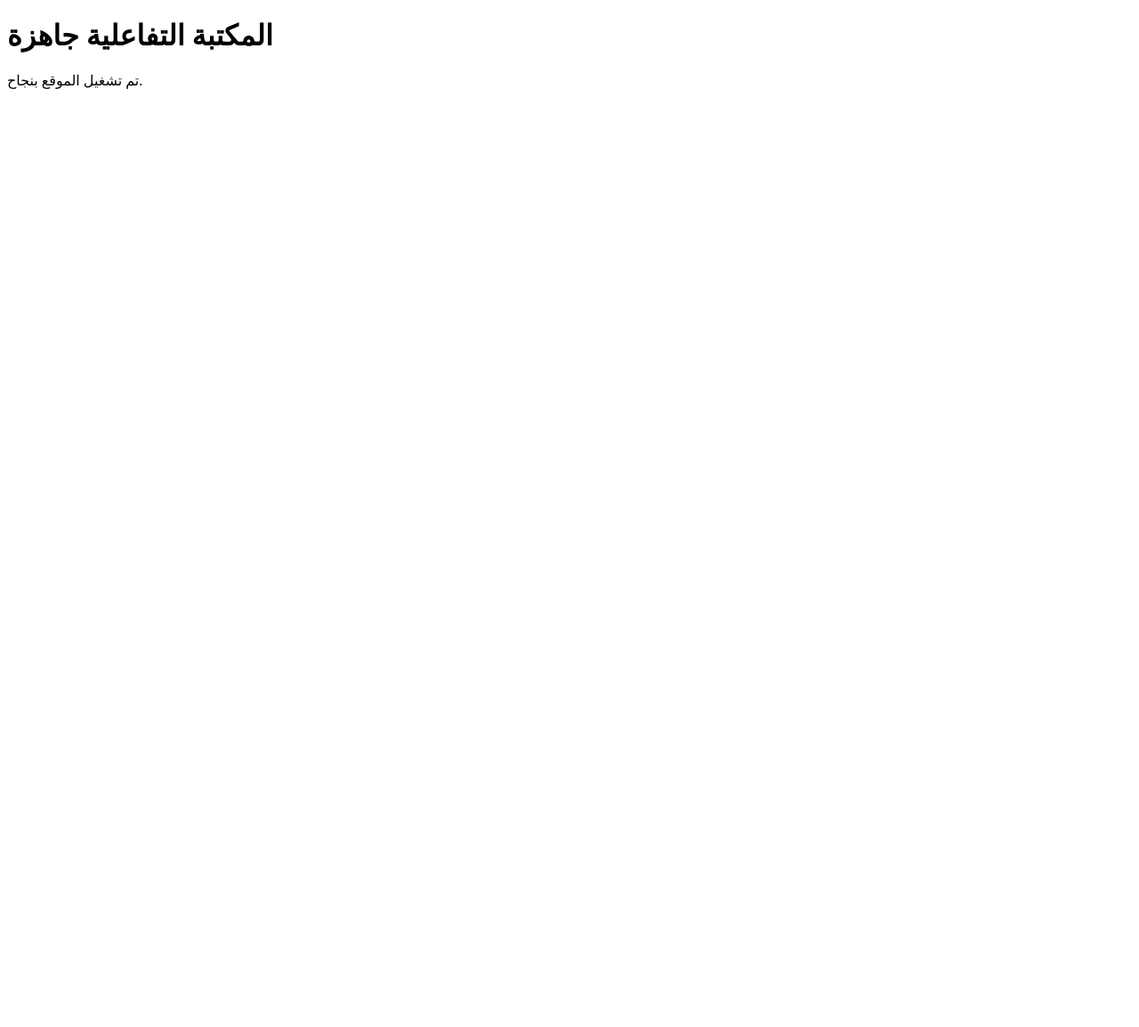
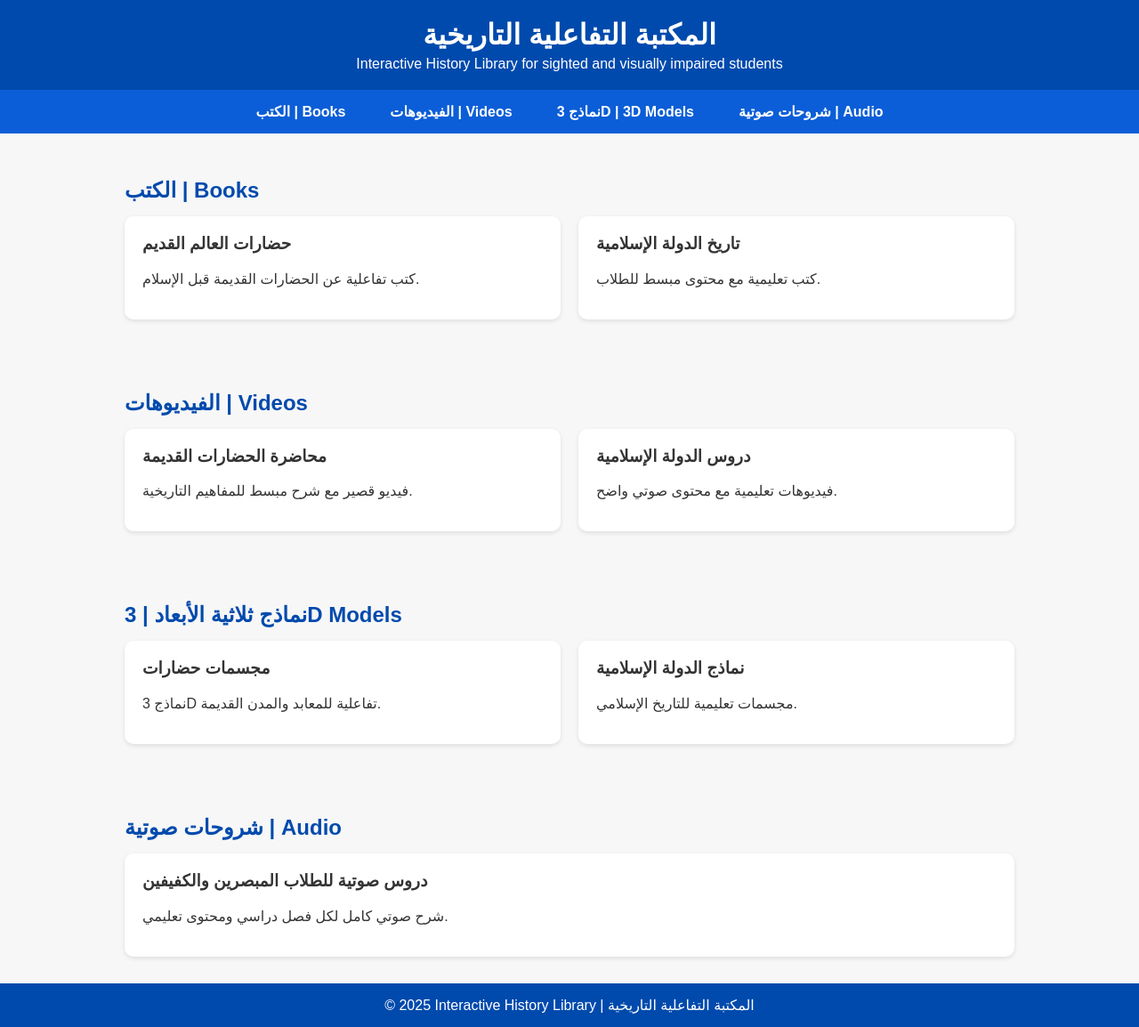
Before and after one commit to History-Azza/-InteractiveHistoryLibrary., a plain HTML site: page index.html in a window 1280 px wide. Shown: the whole page at 89% size. Before the commit the page ends 800 px from the top, so only its background shows below. Drawn offline with Linux system fonts and the light colour scheme.

Commit message:
Enhance HTML structure and styling for responsiveness
Added viewport meta tag and updated title for better responsiveness and localization. Enhanced styling for improved layout and user experience.

```diff
--- a/index.html
+++ b/index.html
@@ -2,10 +2,93 @@
 <html lang="ar">
 <head>
 <meta charset="UTF-8">
-<title>Interactive History Library</title>
+<meta name="viewport" content="width=device-width, initial-scale=1.0">
+<title>المكتبة التفاعلية التاريخية | Interactive History Library</title>
+<style>
+  body { font-family: Arial, sans-serif; margin:0; padding:0; background:#f7f7f7; color:#333; }
+  header { background:#004aad; color:white; padding:20px; text-align:center; }
+  header h1 { margin:0; font-size:2em; }
+  header p { margin:5px 0 0 0; font-size:1em; }
+  nav { background:#0b5ed7; display:flex; justify-content:center; }
+  nav a { color:white; text-decoration:none; padding:15px 25px; display:block; font-weight:bold; }
+  nav a:hover { background:#063b85; }
+  section { padding:30px; max-width:1000px; margin:auto; }
+  section h2 { color:#004aad; margin-bottom:15px; }
+  .cards { display:flex; flex-wrap:wrap; gap:20px; }
+  .card { background:white; padding:20px; flex:1 1 250px; box-shadow:0 2px 5px rgba(0,0,0,0.1); border-radius:10px; }
+  .card h3 { margin-top:0; }
+  footer { text-align:center; padding:15px; background:#004aad; color:white; }
+</style>
 </head>
 <body>
-<h1>المكتبة التفاعلية جاهزة</h1>
-<p>تم تشغيل الموقع بنجاح.</p>
+
+<header>
+  <h1>المكتبة التفاعلية التاريخية</h1>
+  <p>Interactive History Library for sighted and visually impaired students</p>
+</header>
+
+<nav>
+  <a href="#books">الكتب | Books</a>
+  <a href="#videos">الفيديوهات | Videos</a>
+  <a href="#models">نماذج 3D | 3D Models</a>
+  <a href="#audio">شروحات صوتية | Audio</a>
+</nav>
+
+<section id="books">
+  <h2>الكتب | Books</h2>
+  <div class="cards">
+    <div class="card">
+      <h3>حضارات العالم القديم</h3>
+      <p>كتب تفاعلية عن الحضارات القديمة قبل الإسلام.</p>
+    </div>
+    <div class="card">
+      <h3>تاريخ الدولة الإسلامية</h3>
+      <p>كتب تعليمية مع محتوى مبسط للطلاب.</p>
+    </div>
+  </div>
+</section>
+
+<section id="videos">
+  <h2>الفيديوهات | Videos</h2>
+  <div class="cards">
+    <div class="card">
+      <h3>محاضرة الحضارات القديمة</h3>
+      <p>فيديو قصير مع شرح مبسط للمفاهيم التاريخية.</p>
+    </div>
+    <div class="card">
+      <h3>دروس الدولة الإسلامية</h3>
+      <p>فيديوهات تعليمية مع محتوى صوتي واضح.</p>
+    </div>
+  </div>
+</section>
+
+<section id="models">
+  <h2>نماذج ثلاثية الأبعاد | 3D Models</h2>
+  <div class="cards">
+    <div class="card">
+      <h3>مجسمات حضارات</h3>
+      <p>نماذج 3D تفاعلية للمعابد والمدن القديمة.</p>
+    </div>
+    <div class="card">
+      <h3>نماذج الدولة الإسلامية</h3>
+      <p>مجسمات تعليمية للتاريخ الإسلامي.</p>
+    </div>
+  </div>
+</section>
+
+<section id="audio">
+  <h2>شروحات صوتية | Audio</h2>
+  <div class="cards">
+    <div class="card">
+      <h3>دروس صوتية للطلاب المبصرين والكفيفين</h3>
+      <p>شرح صوتي كامل لكل فصل دراسي ومحتوى تعليمي.</p>
+    </div>
+  </div>
+</section>
+
+<footer>
+  © 2025 Interactive History Library | المكتبة التفاعلية التاريخية
+</footer>
+
 </body>
 </html>
```
